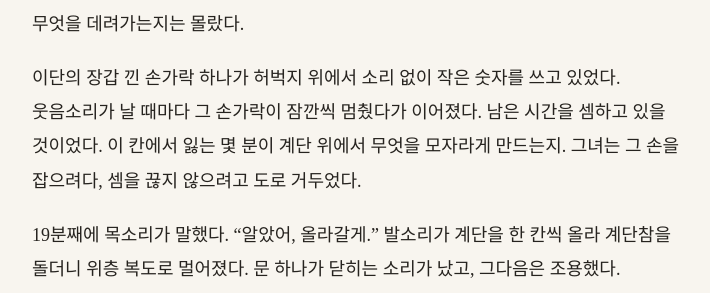
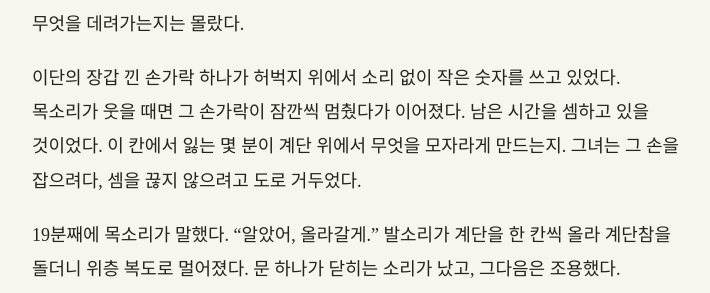
Before and after one commit to kangkkang/writer_s1_public, a Jekyll site: the page built from vol1/033.md, in a window 1280 px wide and 1400 px high, scrolled down 21320 px. Shown: the part 192-485 px from the top of the window, without its empty margins (284-994 px from the left). Built offline with Jekyll 4.4.1, drawn with Linux system fonts in a browser that asks for light colours; our own code applies the rules of GitHub Pages for plain Markdown files; some of the changed text lies outside the part shown.

Commit message:
Update from https://github.com/kangkkang/writer_s1/commit/5d414e7b1d6c46cceb7e99abd4fc0b888b0cd25e

```diff
--- a/vol1/033.md
+++ b/vol1/033.md
@@ -420,7 +420,7 @@
 
 그 사이 문틈 아래로 복도의 빛이 가늘게 새어 들어왔다. 목소리가 왔다 갔다 할 때마다 그 빛 위로 그림자가 지나갔고, 그림자가 지나갈 때마다 그녀는 숨을 멈췄다. 문밖의 목소리는 오늘 밤 위층에서 무엇이 한 계단 커지는지 알았다. 그것이 잠든 사람들에게서 무엇을 데려가는지는 몰랐다.
 
-이단의 장갑 낀 손가락 하나가 허벅지 위에서 소리 없이 작은 숫자를 쓰고 있었다. 웃음소리가 날 때마다 그 손가락이 잠깐씩 멈췄다가 이어졌다. 남은 시간을 셈하고 있을 것이었다. 이 칸에서 잃는 몇 분이 계단 위에서 무엇을 모자라게 만드는지. 그녀는 그 손을 잡으려다, 셈을 끊지 않으려고 도로 거두었다.
+이단의 장갑 낀 손가락 하나가 허벅지 위에서 소리 없이 작은 숫자를 쓰고 있었다. 목소리가 웃을 때면 그 손가락이 잠깐씩 멈췄다가 이어졌다. 남은 시간을 셈하고 있을 것이었다. 이 칸에서 잃는 몇 분이 계단 위에서 무엇을 모자라게 만드는지. 그녀는 그 손을 잡으려다, 셈을 끊지 않으려고 도로 거두었다.
 
 19분째에 목소리가 말했다. "알았어, 올라갈게." 발소리가 계단을 한 칸씩 올라 계단참을 돌더니 위층 복도로 멀어졌다. 문 하나가 닫히는 소리가 났고, 그다음은 조용했다.
 
@@ -450,7 +450,13 @@
 
 층 끝의 유리문 둘을 지나자 짧은 복도가 나왔고, 복도 끝에 철문이 하나 있었다.
 
-철문 앞에는 의자 하나가 딸린 작은 책상이 놓여 있었다. 책상 위에 출입 기록 화면이 떠 있었고, 그 옆에서 커피 잔의 김이 아직 오르고 있었다. 잔은 가장자리까지 차 있었다. 의자는 누군가 방금 일어선 것처럼 책상에서 조금 뒤로 밀려나 있었다. 화면의 맨 아래 줄은 오늘 밤의 마지막 기록이었다. *00:40 — 구역 경비 호출: 상위 관제실 이동 (인가 코드: S-01).* 그 뒤로는 아무것도 적혀 있지 않았다.
+철문 앞에는 의자 하나가 딸린 작은 책상이 놓여 있었다. 책상 위에 출입 기록 화면이 떠 있었고, 그 옆에서 커피 잔의 김이 아직 오르고 있었다. 잔은 가장자리까지 차 있었다. 의자는 누군가 방금 일어선 것처럼 책상에서 조금 뒤로 밀려나 있었다.
+
+화면의 맨 아래 줄은 오늘 밤의 마지막 기록이었다.
+
+*00:40 — 구역 경비 호출: 상위 관제실 이동 (인가 코드: S-01).*
+
+그 뒤로는 아무것도 적혀 있지 않았다.
 
 그녀는 걸음을 멈췄다. 누군가 방금까지 여기 앉아 있었고, 그 사람이 언제 돌아올지 그녀는 알 수 없었다. 업데이트를 한 시간 앞둔 밤에, 이 문 앞의 사람이 자리를 비울 까닭은 없었다. 그 사람은 불려 간 것이었다. 누가 불렀는지는 화면에 없었다.
 
```
